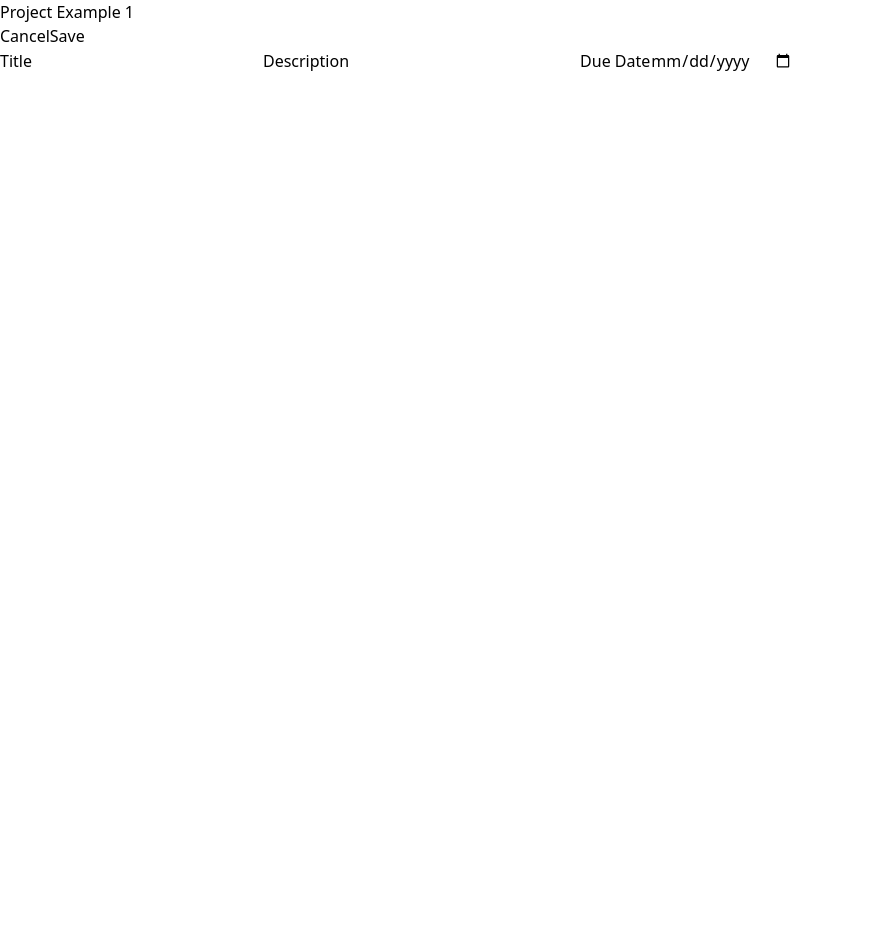
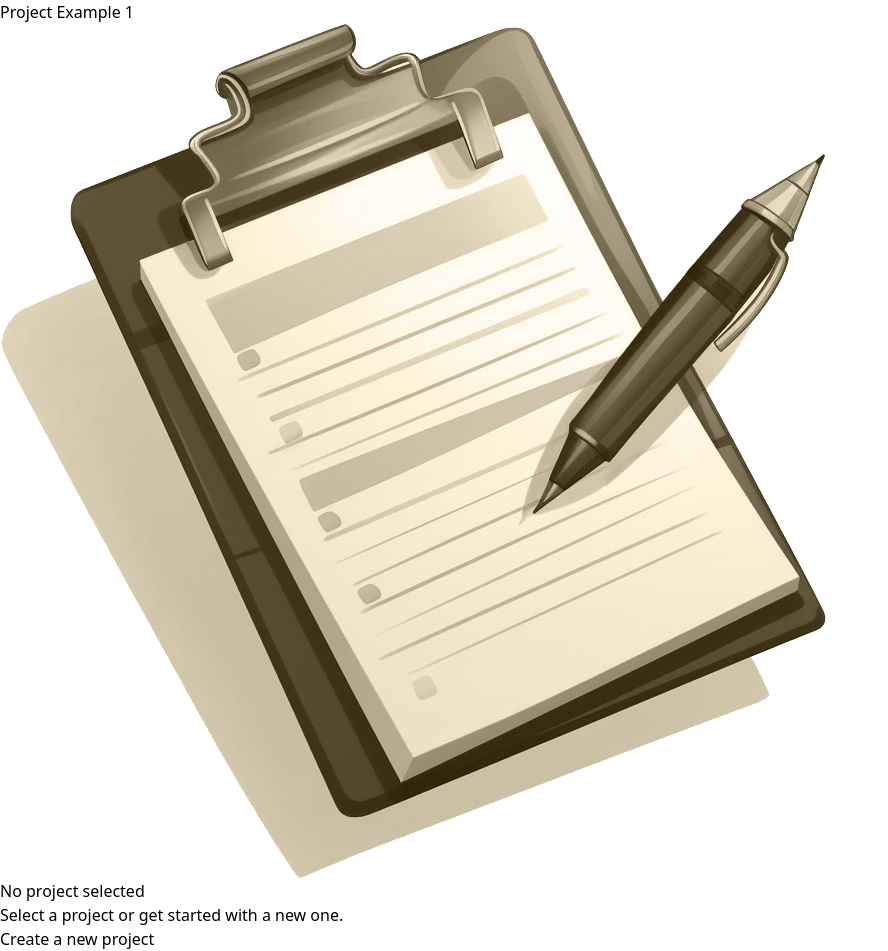
Before and after one commit to CaseyDevs/project-manager, a React (Vite) app: page / in a window 1280 px wide. Shown: the part 72-1023 px from the top of the page, without its empty margins (0-888 px from the left). Before the commit the page ends 800 px from the top, so only its background shows below. Built offline with nearby package versions, Linux system fonts and the light colour scheme.

Commit message:
Implement general improvements, Add no project selection page

```diff
--- a/src/App.jsx
+++ b/src/App.jsx
@@ -1,12 +1,16 @@
 import Sidebar from './components/Sidebar';
 import NewProject from "./components/NewProject.jsx";
+import NoProject from "./components/NoProject.jsx";
 
 function App() {
   return (
+
+
+
     <>
         <main className="h-screen my-8 flex gap-8">
             <Sidebar />
-            <NewProject />
+            <NoProject />
         </main>
     </>
   );
--- /dev/null
+++ b/src/components/Button.jsx
@@ -0,0 +1,11 @@
+export default function Button({ children, ...props }) {
+    return (
+        <>
+            <button
+                className="my-8 px-4 py-2 text-xs md:text-base rounded-md bg-stone-700 text-stone-400 hover:bg-stone-600 hover:text-stone-100"
+                {...props}>
+                {children}
+            </button>
+        </>
+    )
+}
--- a/src/components/Input.jsx
+++ b/src/components/Input.jsx
@@ -1,11 +1,13 @@
-export default function Input({labelText, type}) {
+export default function Input({ labelText, textarea, ...props }) {
+
+    const inputClasses = "block px-2 py-2 w-full bg-stone-300 outline-0 rounded-sm mb-4 border-b-2 border-stone-400"
+
     return (
         <>
-            <label className="block text-left font-bold text-stone-600">{labelText}</label>
-            <input className="block px-2 py-2 w-full bg-stone-300 outline-0 rounded-sm mb-4 border-b-2 border-stone-400"
-                   type={type}
-                   maxLength="64"
-            />
+            <label className="block text-left font-bold text-stone-600" >{labelText}</label>
+            {textarea ? <textarea {...props} className={inputClasses} /> :
+                <input {...props} className={inputClasses}
+            />}
         </>
     )
 }
--- a/src/components/NewProject.jsx
+++ b/src/components/NewProject.jsx
@@ -3,18 +3,20 @@ import Input from "./Input.jsx";
 export default function NewProject() {
     return (
         <>
-            <form className="mt-24 text-right w-1/2">
-                <div className="mb-10">
+            <div className="w-2/3 mt-24 text-right">
+                <menu className="mb-10">
                     <button className="px-8 py-3">Cancel</button>
                     <button className="px-8 py-3 text-white bg-black rounded-xl">Save</button>
+                </menu>
+
+                {/*  Custom input components */}
+                <div className="flex-col">
+                    <Input labelText="Title"/>
+                    <Input labelText="Description" textarea/>
+                    <Input labelText="Due Date"/>
                 </div>
-                {/* Add custom input components here */}
-                <div className="flex-col">
-                    <Input labelText="Title" type="text"/>
-                    <Input labelText="Description" type="text"/>
-                    <Input labelText="Due Date" type="date"/>
-                </div>
-            </form>
+
+            </div>
         </>
     )
 }
--- /dev/null
+++ b/src/components/NoProject.jsx
@@ -0,0 +1,21 @@
+import Button from "./Button.jsx";
+
+const noProjectImg = './src/assets/no-projects.png'
+
+export default function NoProject () {
+    return (
+        <div className="text-center mt-24 w-2/3">
+            <img
+                src={noProjectImg}
+                alt="No project selected img"
+                className="h-16 w-16 contain-content mx-auto"
+            />
+            <h2 className="text-xl font-bold text-stone-500 my-4">No project selected</h2>
+            <p className="text-stone-400">Select a project or get started with a new one.</p>
+            <p className="mt-8">
+                <Button>Create a new project</Button>
+            </p>
+
+        </div>
+    )
+}
--- a/src/components/Sidebar.jsx
+++ b/src/components/Sidebar.jsx
@@ -1,13 +1,17 @@
+import Button from "./Button.jsx";
+
 export default function Sidebar(){
     return (
-        <div className="sidebar px-10 py-20 w-1/4 flex-initial flex-col rounded-r-2xl bg-black text-white">
+        <aside className="sidebar px-10 py-20 w-1/4 flex-initial flex-col rounded-r-2xl bg-black text-white">
             <h2 className="font-medium text-2xl">YOUR PROJECTS</h2>
-            <button className="my-8 px-4 py-2 text-xs md:text-base rounded-md bg-stone-700 text-stone-400 hover:bg-stone-600 hover:text-stone-100">+ Add Project</button>
+            <p>
+                <Button>+ Add Project</Button>
+            </p>
             <ul className="">
                 <li className="my-2 p-2 bg-stone-900 text-white rounded">Project Example 1</li>
                 <li className="my-2 p-2 text-white">Project Example 1</li>
 
             </ul>
-        </div>
+        </aside>
     )
 }
```
